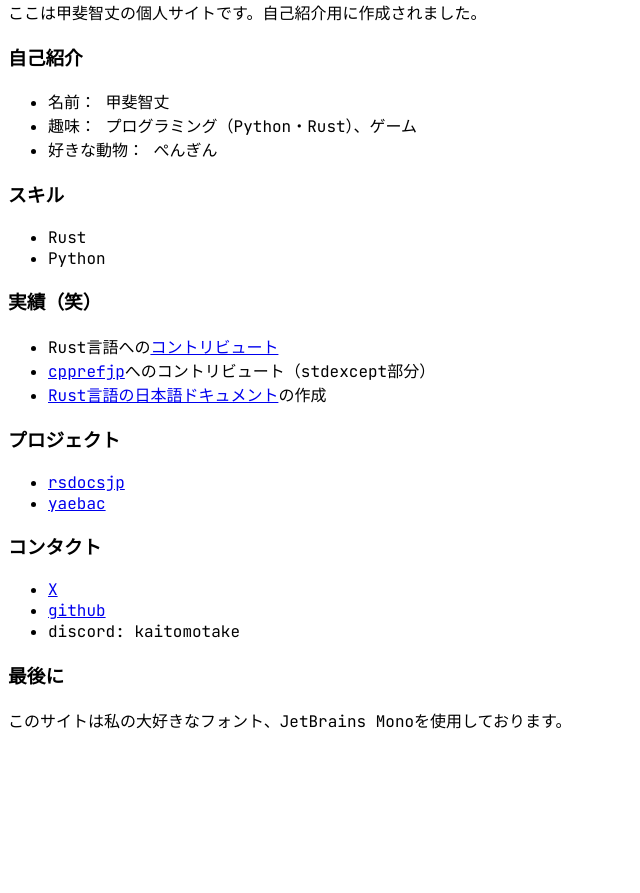
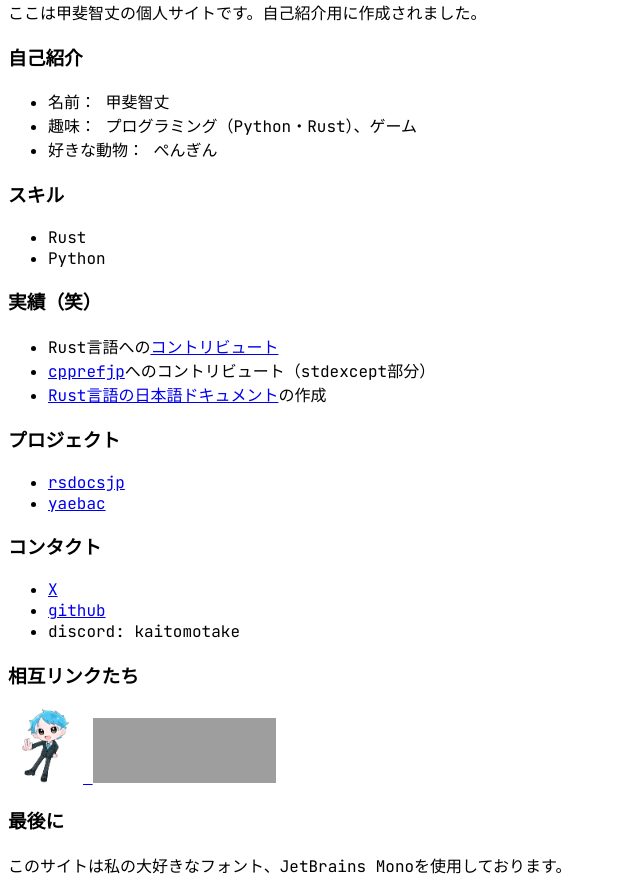
Before and after one commit to KaiTomotake/modern-sys.dev, a plain HTML site: page index.html in a window 1280 px wide. Shown: the part 86-979 px from the top of the page, without its empty margins (0-640 px from the left). Before the commit the page ends 834 px from the top, so only its background shows below. Drawn offline with Linux system fonts and the light colour scheme; grey boxes are pictures that could not be loaded.

Commit message:
相互リンクの追加

```diff
--- a/index.html
+++ b/index.html
@@ -44,6 +44,13 @@
             <li><a href="https://github.com/kaitomotake">github</a></li>
             <li>discord: kaitomotake</li>
         </ul>
+        <h3>相互リンクたち</h3>
+        <a href="https://profile.activetk.jp/">
+            <img src="./activetk.png" alt="ActiveTk.jp" width="75" hight="75">
+        </a>
+        <a href="https://yuito-it.jp">
+            <img src="https://yuito-it.jp/img/banner/yuitopia_367x130.gif" alt="yuitopia - あかつきゆいと公式ウェブサイト" width="183.5" height="65" />
+        </a>
         <h3>最後に</h3>
         <p>このサイトは私の大好きなフォント、JetBrains Monoを使用しております。</p>
     </body>
```
Also changed, not shown: activetk.png (added).
